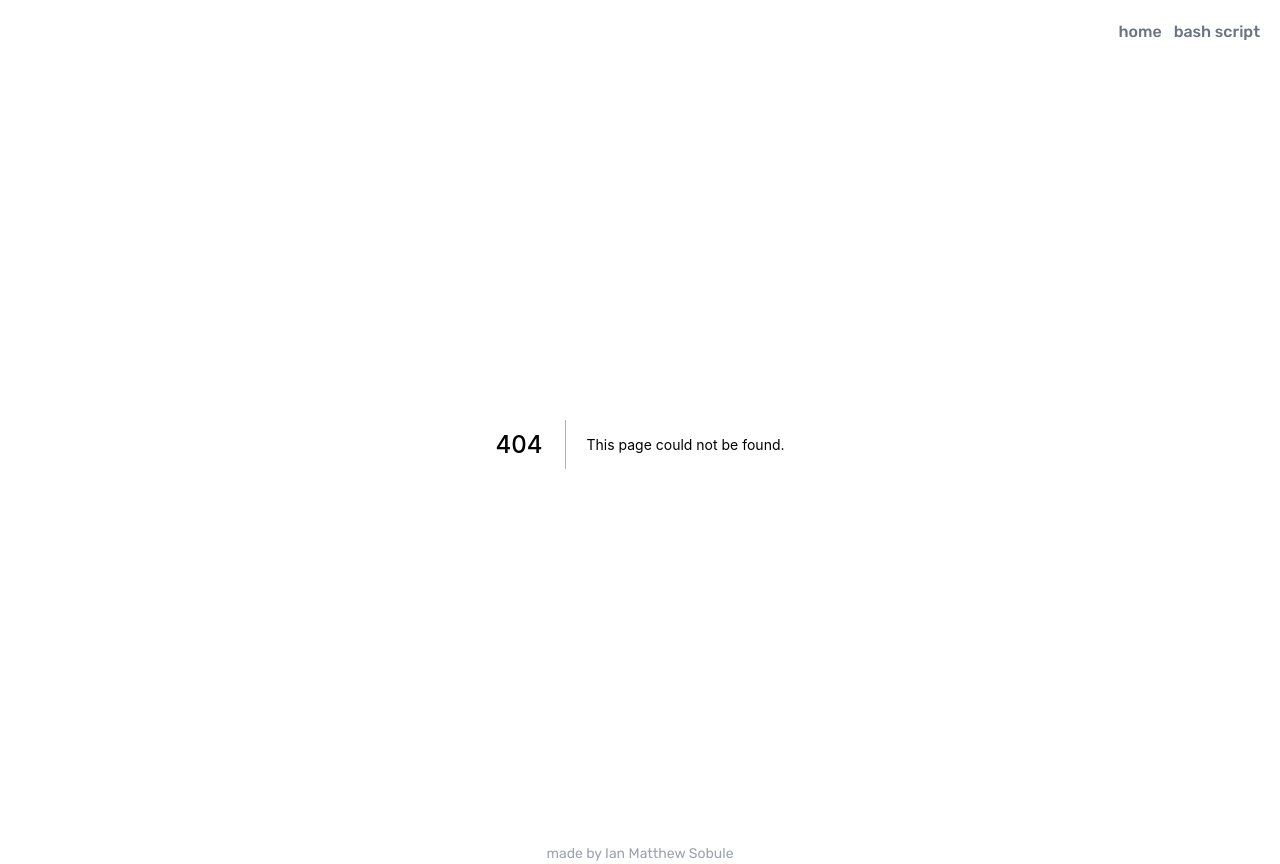
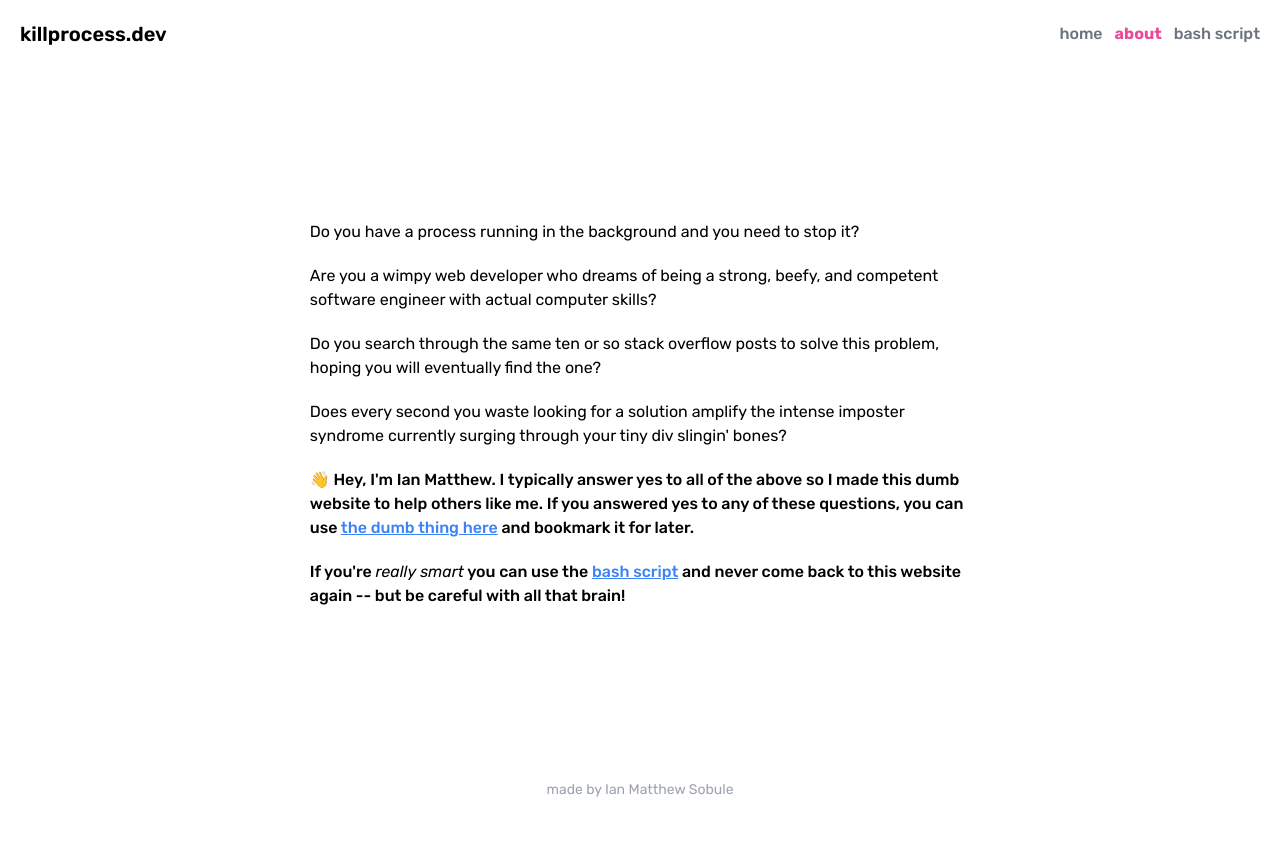
Before and after one commit to Ian-Matthew/killprocess, a Next.js app: page /about in a window 1280 px wide. Before the commit this address had no page. After the commit the page ends 800 px from the top, so only its background shows below. Built offline with nearby package versions, Linux system fonts and the light colour scheme.

Commit message:
Add about page and better semantics

```diff
--- a/components/Layout.js
+++ b/components/Layout.js
@@ -1,15 +1,30 @@
 import React from "react";
 import { Navigation } from "./Navigation";
-export function Layout({ children }) {
+import NextLink from "next/link";
+
+export const Layout = ({ children }) => {
   return (
     <div className="min-h-screen h-full flex flex-col font-rubik items-center relative mx-5">
-      <Navigation></Navigation>
-      <div className="flex flex-1 justify-center flex-col w-full relative space-y-3 max-w-prose">
+      <Header></Header>
+      <main className="flex flex-1 justify-center flex-col w-full relative  max-w-prose">
         {children}
-      </div>
+      </main>
       <footer className="flex w-full flex-row max-w-screen-xl justify-center items-center text-sm text-gray-400">
         <span>made by Ian Matthew Sobule</span>
       </footer>
     </div>
   );
-}
+};
+
+const Header = () => {
+  return (
+    <header className="flex flex-row w-full justify-between items-center max-w-screen-xl mt-5">
+      <div className="flex flex-row items-center">
+        <NextLink href="/">
+          <a className="text-xl font-semibold">killprocess.dev</a>
+        </NextLink>
+      </div>
+      <Navigation></Navigation>
+    </header>
+  );
+};
--- a/components/Navigation.js
+++ b/components/Navigation.js
@@ -1,18 +1,17 @@
 import React from "react";
 import { useRouter } from "next/router";
-import Link from "next/link";
+import NextLink from "next/link";
 import classNames from "classnames";
 
-export function Navigation() {
+export const Navigation = () => {
   return (
-    <header className="flex flex-row w-full justify-end items-center max-w-screen-xl mt-5">
-      <nav className="flex flex-row items-center space-x-3 ">
-        <NavLink href="/">home</NavLink>
-        <NavLink href="/bash">bash script</NavLink>
-      </nav>
-    </header>
+    <nav className="flex flex-row items-center space-x-3 ">
+      <NavLink href="/">home</NavLink>
+      <NavLink href="/about">about</NavLink>
+      <NavLink href="/bash">bash script</NavLink>
+    </nav>
   );
-}
+};
 
 const NavLink = ({ href, children, ...props }) => {
   const router = useRouter();
@@ -22,8 +21,18 @@ const NavLink = ({ href, children, ...props }) => {
     { "text-pink-500 hover:text-pink-500 font-bold": active }
   );
   return (
-    <Link {...props} href={href}>
+    <NextLink {...props} href={href}>
       <a className={linkClasses}>{children}</a>
-    </Link>
+    </NextLink>
   );
 };
+
+export const InlineLink = ({ href, children, ...props }) => {
+  return (
+    <NextLink {...props} href={href}>
+      <a className="cursor-pointer underline hover:text-blue-300 text-blue-500 font-medium">
+        {children}
+      </a>
+    </NextLink>
+  );
+};
--- /dev/null
+++ b/pages/about.js
@@ -0,0 +1,50 @@
+import Head from "next/head";
+import React from "react";
+import { InlineLink } from "../components/Navigation";
+
+export default function About() {
+  return (
+    <>
+      <Head>
+        <title>Kill Process | About</title>
+        <meta name="viewport" content="initial-scale=1.0, width=device-width" />
+        <meta
+          name="description"
+          content="Do you often struggle finding a simple way to kill a process running on a port? Here's a few easy ways to fix it"
+        />
+      </Head>
+      <ul className="space-y-5">
+        <li>
+          Do you have a process running in the background and you need to stop
+          it?
+        </li>
+        <li>
+          Are you a wimpy web developer who dreams of being a strong, beefy, and
+          competent software engineer with actual computer skills?
+        </li>
+        <li>
+          Do you search through the same ten or so stack overflow posts to solve
+          this problem, hoping you will eventually find the one?
+        </li>
+        <li>
+          Does every second you waste looking for a solution amplify the intense
+          imposter syndrome currently surging through your tiny div slingin'
+          bones?
+        </li>
+        <li className="font-medium">
+          👋 Hey, I'm Ian Matthew. I typically answer yes to all of the above so
+          I made this dumb website to help others like me. If you answered yes
+          to any of these questions, you can use{" "}
+          <InlineLink href="/">the dumb thing here</InlineLink> and bookmark it
+          for later.
+        </li>
+        <li className="font-medium">
+          If you're <span className="italic font-normal">really smart</span> you
+          can use the <InlineLink href="/bash">bash script</InlineLink> and
+          never come back to this website again -- but be careful with all that
+          brain!
+        </li>
+      </ul>
+    </>
+  );
+}
--- a/pages/bash.js
+++ b/pages/bash.js
@@ -9,10 +9,12 @@ export default function Bash() {
         <meta name="viewport" content="initial-scale=1.0, width=device-width" />
         <meta
           name="description"
-          content="A simple way to kill a process running on a port using a bash script."
+          content="A simple way to kill a process running on a port using a bash script. Just copy this bash script into your .bashrc/.zshrc, source the file and run the command."
         />
       </Head>
-      <p className="font-semibold">Add to .bashrc/.zshrc</p>
+      <h1 className="text-xl font-semibold mb-4">bash script</h1>
+      <div className="space-y-3 flex flex-col w-full">
+        <p className="font-semibold">add to .bashrc/.zshrc</p>
 
         <code className="bg-gray-800 font-mono w-full p-2 text-white text-sm ">
           {`function kill-port(){`}
@@ -21,12 +23,13 @@ export default function Bash() {
           <br />
           {`}`}
         </code>
-      <p className="font-semibold">Then: </p>
+        <p className="font-semibold">then: </p>
 
         <code className="bg-gray-800  w-full  p-2 text-white text-sm">
           <span className="select-none text-pink-400">~ </span>
           kill-port 3000
         </code>
+      </div>
     </>
   );
 }
--- a/pages/index.js
+++ b/pages/index.js
@@ -46,13 +46,13 @@ export default function Home() {
   }, [portInputRef.current]);
 
   return (
-    <>
+    <div className="space-y-3">
       <Head>
         <title>Kill Process</title>
         <meta name="viewport" content="initial-scale=1.0, width=device-width" />
         <meta
           name="description"
-          content="A simple way to kill a process running on a port"
+          content="The easiest way to kill a process running on a port."
         />
       </Head>
       <div className="flex flex-col w-full relative">
@@ -70,7 +70,12 @@ export default function Home() {
         <div className="relative flex items-center justify-between flex-row flex-1 w-full">
           <div className="absolute right-5 text-xs text-gray-400 overflow-hidden">
             <div className="relative">
-              <span>
+              <span
+                className={classNames(
+                  "transition-opacity duration-500",
+                  port ? "opacity-100" : "opacity-0"
+                )}
+              >
                 <strong className="font-medium">return/enter</strong> to copy
               </span>
               {!!copied && (
@@ -126,7 +131,7 @@ export default function Home() {
           <span>copy</span>
         </button>
       </code>
-    </>
+    </div>
   );
 }
 
```
Lines whose indentation alone changed are shown as unchanged.
